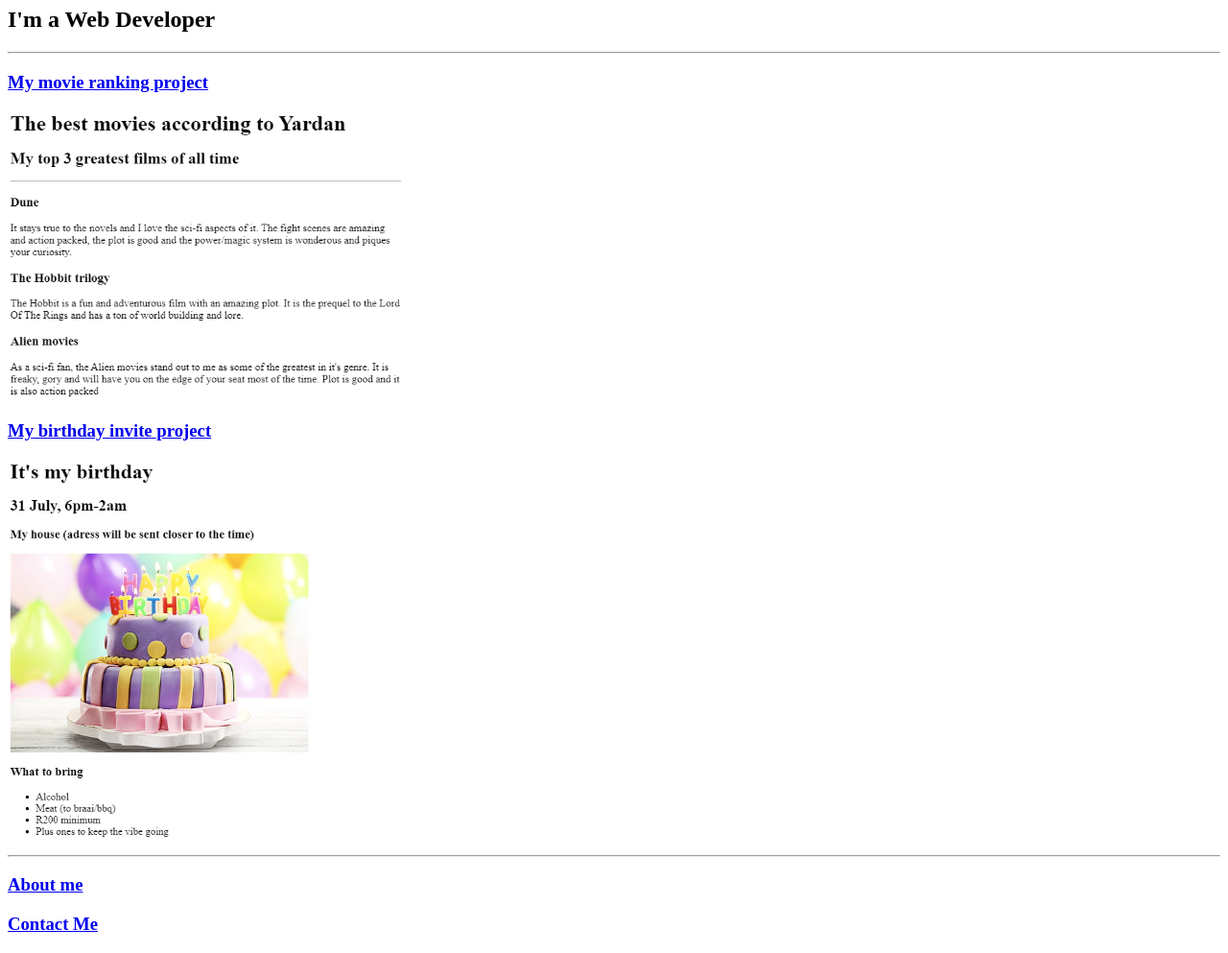
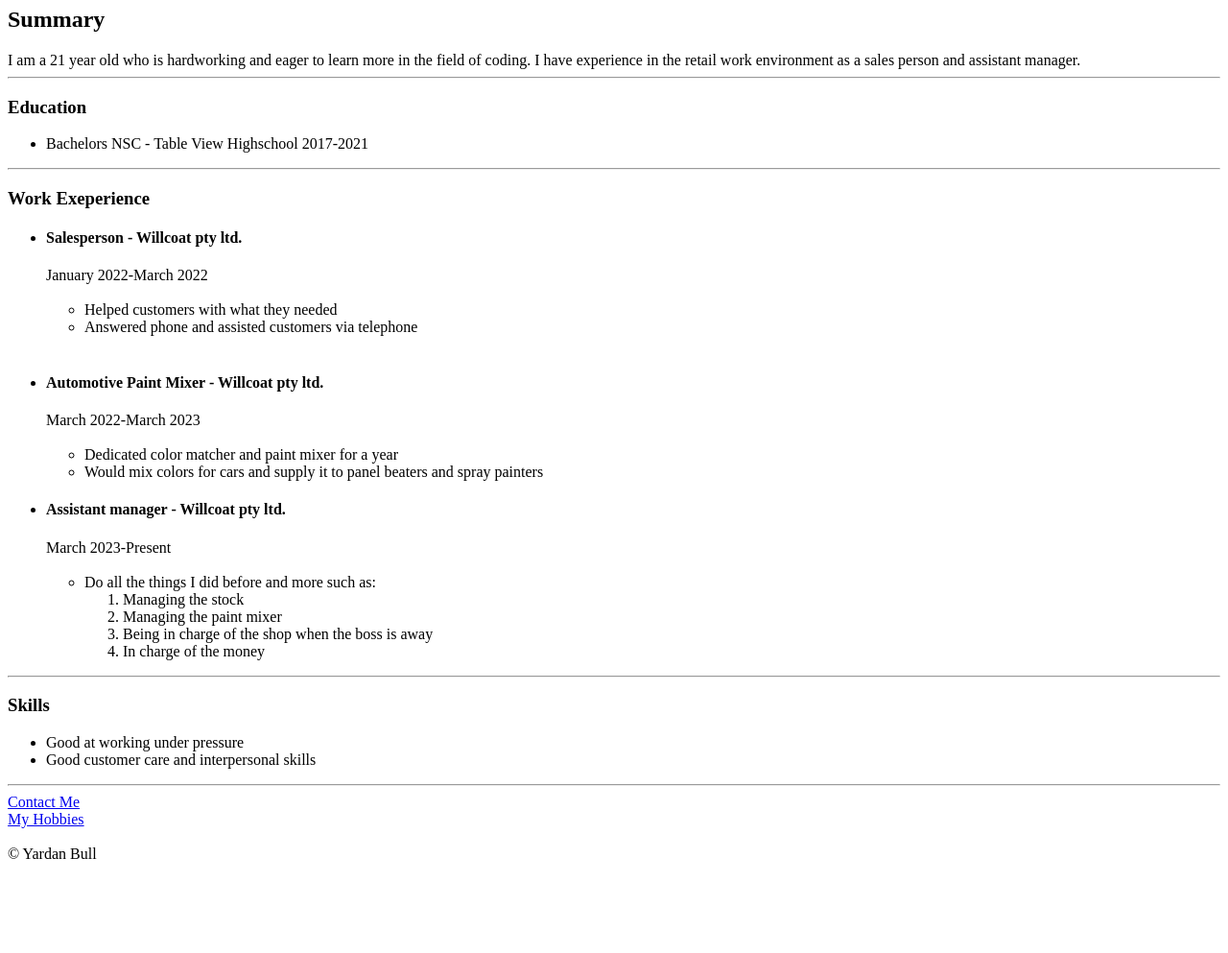
Before and after one commit to yardanwilliams/html.portfolio, a plain HTML site: page index.html in a window 1280 px wide. Shown: the part 73-1066 px from the top of the page at 96% size. After the commit the page ends 980 px from the top, so only its background shows below. Drawn offline with Linux system fonts and the light colour scheme.

Commit message:
Add files via upload
My resume for HTML portfolio. Done in Udemy course

```diff
--- a/index.html
+++ b/index.html
@@ -1,36 +1,71 @@
-<!-- TODO 1: Create the HTML Boilerplate -->
 <!DOCTYPE html>
 <html lang="en">
 <head>
     <meta charset="UTF-8">
     <meta name="viewport" content="width=device-width, initial-scale=1.0">
-    <title>Yardan Bull's portfolio</title>
+    <title>My Resume</title>
 </head>
+<body>
+ <h1>Yardan Bull</h1>
+ <h2>Summary</h2>
+ I am a 21 year old who is hardworking and eager to learn more in the field of coding. I have experience in the retail work environment as a sales person and assistant manager.
+ <hr />
+ <h3>Education</h3>
+ <ul>
+    <li>Bachelors NSC - Table View Highschool 2017-2021</li>
+ </ul>
+ <hr />
+ <h3>Work Exeperience</h3>
+ <ul>
+    <li><h4>Salesperson - Willcoat pty ltd.</h4></li>
+    January 2022-March 2022
+    <br />
+    <ul>
+        <br />
+        <li>Helped customers with what they needed</li>
+        <li>Answered phone and assisted customers via telephone</li>
+    </ul>
+    <br />
+ </ul>
+ <ul>
+    <h4><li>Automotive Paint Mixer - Willcoat pty ltd.</li></h4>
+    March 2022-March 2023
+    <br />
+    <ul>
+        <br />
+        <li>Dedicated color matcher and paint mixer for a year </li>
+        <li>Would mix colors for cars and supply it to panel beaters and spray painters</li>
+    </ul>
+ </ul>
+ <ul>
+    <h4><li>Assistant manager - Willcoat pty ltd.</li></h4>
+    March 2023-Present
+    <br />
+    <ul>
+        <br />
+        <li>Do all the things I did before and more such as:</li>
+        <ol>
+            <li>Managing the stock</li>
+            <li>Managing the paint mixer</li>
+            <li>Being in charge of the shop when the boss is away</li>
+            <li>In charge of the money</li>
+        </ol>
+    </ul>
+ </ul>
+ <hr />
+ <h3>Skills</h3>
+ <ul>
+    <li>Good at working under pressure</li>
+    <li>Good customer care and interpersonal skills</li>
+ </ul>
+ <hr />
+ <a href="./contactme.html">Contact Me</a>
+ <br />
+ <a href="./hobbies.html">My Hobbies</a>
+<br />
+<br />
+<footer>© Yardan Bull</footer>
 
-<body>
-    <h1>Yardan Bull's portfolio</h1>
-    <h2>I'm a Web Developer</h2>
-    <hr/>
-    <h3><a href="./public/movie-ranking.html">My movie ranking project</a> </h3>
-    <img src="./assets/images/My movie ranking project.png" height="300" alt="My movie ranking preview">
-    <h3><a href="./public/birthday-invite.html"> My birthday invite project</a> </h3>
-    <img src="./assets/images/My bday inv.png" height="400">
-    <hr />
-    <h3><a href="./public/about.html"> About me</a>  </h3>
-    <h3><a href="./public/contact.html">Contact Me</a>  </h3>
+
 </body>
-
 </html>
-<!-- TODO 2: Add Your previous projects' HTML into the public folder -->
-
-<!-- TODO 3: Take screenshots of your project previews and add the images to the images folder -->
-
-<!-- TODO 4: Add titles/subtitles etc. -->
-
-<!-- TODO 5: Add a link to the project pages -->
-
-<!-- TODO 6: Add images to show the project previews
-HINT for TODO 6: You can use the height attribute set to 200 to make the image smaller:
-https://developer.mozilla.org/en-US/docs/Web/HTML/Element/img#attr-height -->
-
-<!-- TODO 7: Add the Contact Me and About Me page links -->
```
